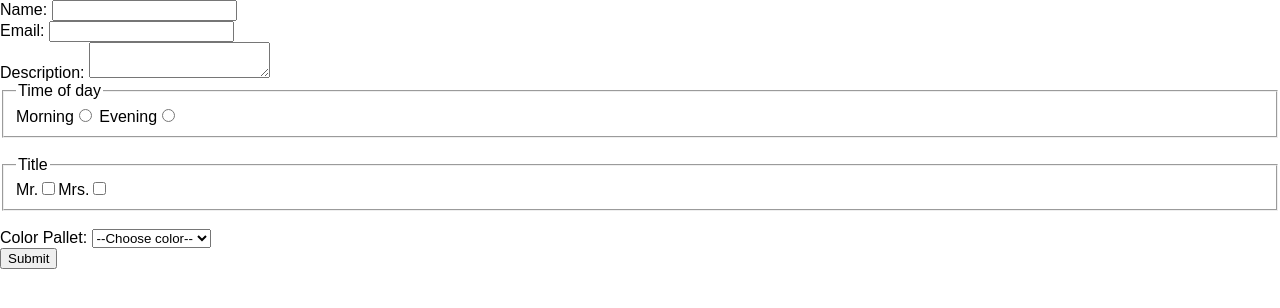
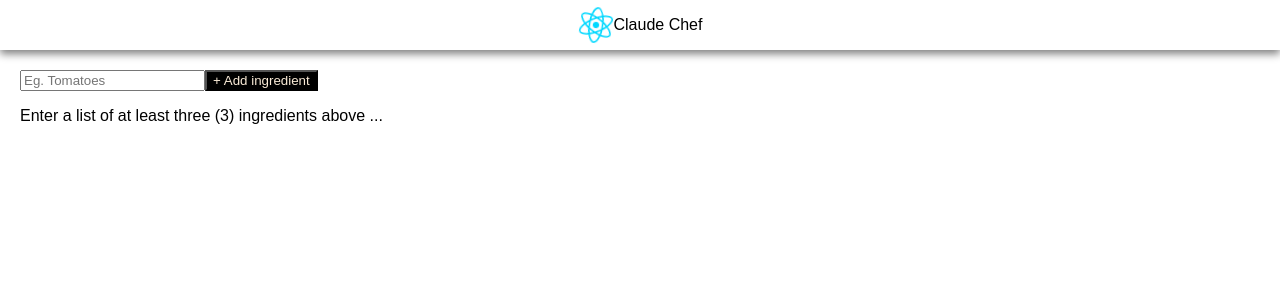
Before and after one commit to KenKambi/Claudechef, a React (Vite) app in the folder claudechef/: page / in a window 1280 px wide. Shown: the top 308 px of the page. Built offline with nearby package versions, Linux system fonts and the light colour scheme.

Commit message:
conditional rendering using &&

```diff
--- a/claudechef/src/App.jsx
+++ b/claudechef/src/App.jsx
@@ -1,17 +1,16 @@
 import Header from "./Header"
 import Recipe from "./Recipe"
-import Form from "./Form"
+//import Form from "./Form"
 
 
 
 function App() {
-
-  // <Header />
-  // <Recipe />
+  // <Form />
 
   return (
     <>
-      <Form />
+      <Header />
+      <Recipe />
     </>
   )
 }
--- a/claudechef/src/Recipe.jsx
+++ b/claudechef/src/Recipe.jsx
@@ -22,6 +22,8 @@ export default function Recipe (){
 
     }
 
+    //console.log(typeof(ingredients))
+
 
     return(
         <main className="main-container">
@@ -31,18 +33,26 @@ export default function Recipe (){
                 </label>
                 <button > &#43; Add ingredient</button>
             </form>
-            <h1>Ingredients on hand...</h1>
+
+            { ingredients.length <= 3 &&
+                <p> Enter a list of at least three (3) ingredients above ...</p>
+            }
+
+            {ingredients.length > 0  && <h1>Ingredients on hand...</h1>}
+
             <ol>
                 {ing}
             </ol>
 
+            { ingredients.length > 3 ?
             <div className="generate-container">
                 <div>
                     <h3>Ready for a recipe?</h3>
                     <p>Generate a recipe from your list of ingredients.</p>
                 </div>
                 <button> Get a recipe </button>
-            </div>
+            </div> : null
+            }
         </main>
     )
 }
```
